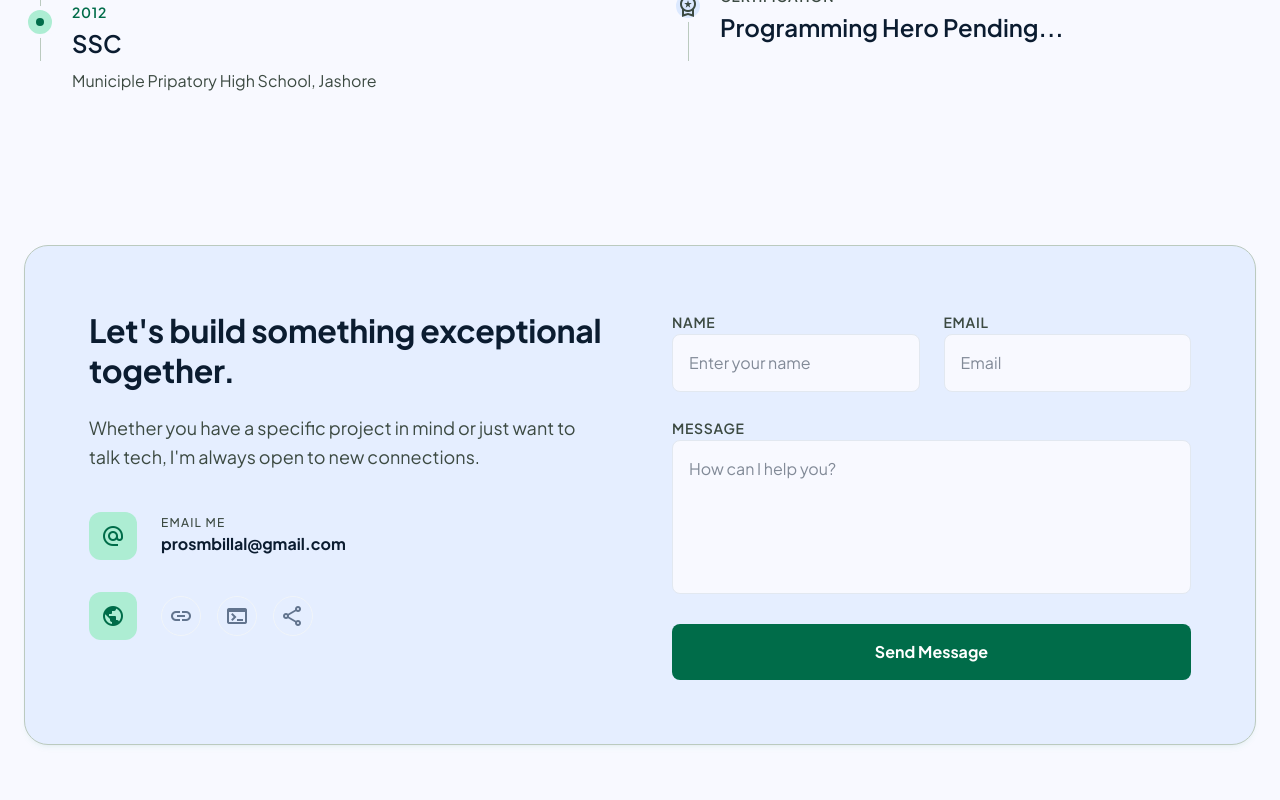
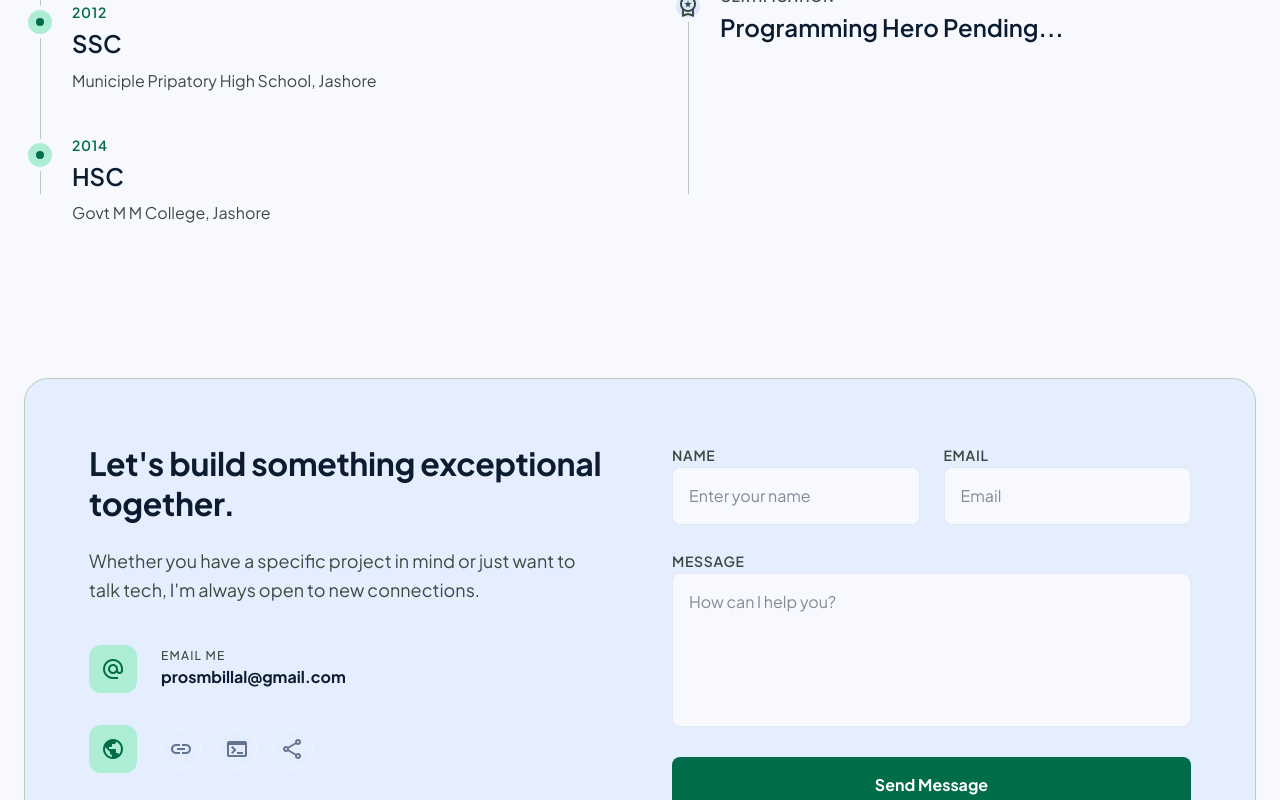
Before and after one commit to probillal/my-portfolio-website, a Next.js app: page / in a window 1280 px wide. Shown: the part 2190-2990 px from the top of the page. Built offline with nearby package versions, Linux system fonts and the light colour scheme.

Commit message:
linkedin and github link added in footer section

```diff
--- a/src/components/Footer.jsx
+++ b/src/components/Footer.jsx
@@ -9,7 +9,7 @@
         </p>
         <div className="flex gap-8">
           <Link
-            href="www.linkedin.com/in/probillal"
+            href="https://www.linkedin.com/in/probillal"
             prefetch={false}
             scroll={false}
             className="text-slate-500 hover:text-primary hover:underline transition-all font-medium"
@@ -17,7 +17,7 @@
             LinkedIn
           </Link>
           <Link
-            href="#"
+            href="https://github.com/probillal"
             prefetch={false}
             scroll={false}
             className="text-slate-500 hover:text-primary hover:underline transition-all font-medium"
--- a/src/components/Timeline.jsx
+++ b/src/components/Timeline.jsx
@@ -15,6 +15,12 @@
       period: "2012",
       title: "SSC",
       company: "Municiple Pripatory High School, Jashore",
+      description: "",
+    },
+    {
+      period: "2014",
+      title: "HSC",
+      company: "Govt M M College, Jashore",
       description: "",
     },
   ];
```
